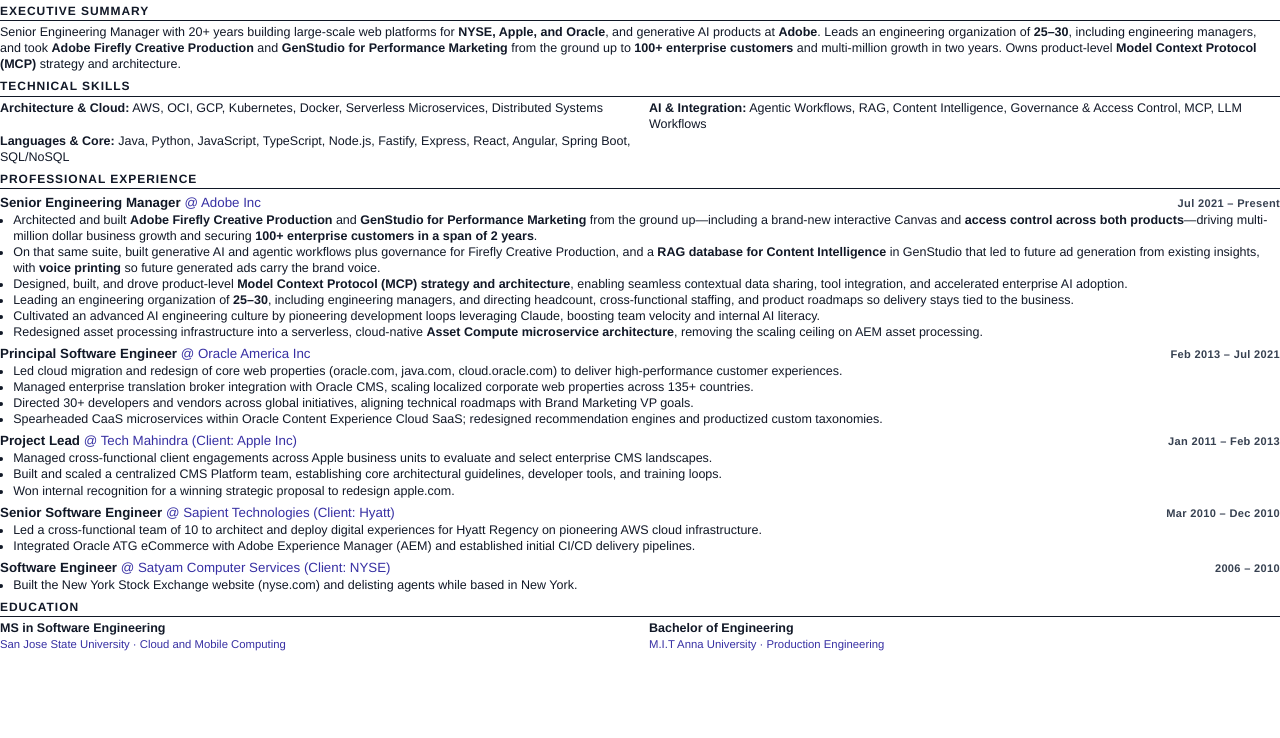
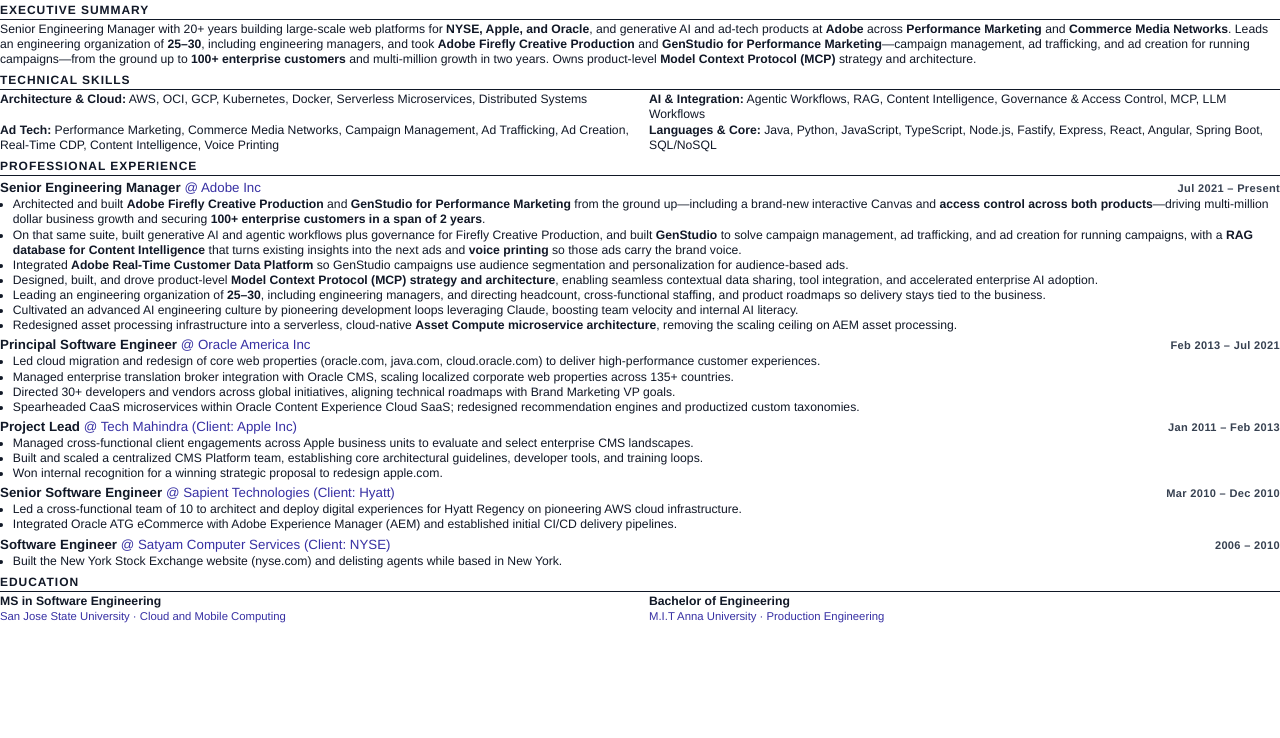
Before and after one commit to sthyagarajan/resume, a plain HTML site: page resume-print.html in a window 1280 px wide. Shown: the part 62-800 px from the top of the page. Drawn offline with Linux system fonts and the light colour scheme.

Commit message:
Show GenStudio as campaign management, trafficking, and ad creation.
Name Performance Marketing, Commerce Media Networks, and the Real-Time CDP audience integration so the ad-tech work is visible on the page and in the PDF.

Co-authored-by: Cursor <cursoragent@cursor.com>

```diff
--- a/resume-print.html
+++ b/resume-print.html
@@ -12,8 +12,8 @@
             background: #fff;
             color: #111827;
             font-family: "Helvetica Neue", Helvetica, Arial, sans-serif;
-            font-size: 9.4pt;
-            line-height: 1.28;
+            font-size: 9.15pt;
+            line-height: 1.24;
         }
         h1 {
             margin: 0;
@@ -37,7 +37,7 @@
         }
         .contact a { color: #374151; text-decoration: none; }
         h2 {
-            margin: 7px 0 3px;
+            margin: 6px 0 2px;
             padding-bottom: 1px;
             border-bottom: 1.25px solid #111827;
             font-size: 9pt;
@@ -53,7 +53,7 @@
         }
         .skills div { margin: 0; }
         .label { font-weight: 700; }
-        .job { margin-top: 6px; }
+        .job { margin-top: 4px; }
         .job-head {
             display: flex;
             justify-content: space-between;
@@ -95,12 +95,13 @@
     </div>
 
     <h2>Executive Summary</h2>
-    <p>Senior Engineering Manager with 20+ years building large-scale web platforms for <strong>NYSE, Apple, and Oracle</strong>, and generative AI products at <strong>Adobe</strong>. Leads an engineering organization of <strong>25–30</strong>, including engineering managers, and took <strong>Adobe Firefly Creative Production</strong> and <strong>GenStudio for Performance Marketing</strong> from the ground up to <strong>100+ enterprise customers</strong> and multi-million growth in two years. Owns product-level <strong>Model Context Protocol (MCP)</strong> strategy and architecture.</p>
+    <p>Senior Engineering Manager with 20+ years building large-scale web platforms for <strong>NYSE, Apple, and Oracle</strong>, and generative AI and ad-tech products at <strong>Adobe</strong> across <strong>Performance Marketing</strong> and <strong>Commerce Media Networks</strong>. Leads an engineering organization of <strong>25–30</strong>, including engineering managers, and took <strong>Adobe Firefly Creative Production</strong> and <strong>GenStudio for Performance Marketing</strong>—campaign management, ad trafficking, and ad creation for running campaigns—from the ground up to <strong>100+ enterprise customers</strong> and multi-million growth in two years. Owns product-level <strong>Model Context Protocol (MCP)</strong> strategy and architecture.</p>
 
     <h2>Technical Skills</h2>
     <div class="skills">
         <div><span class="label">Architecture &amp; Cloud:</span> AWS, OCI, GCP, Kubernetes, Docker, Serverless Microservices, Distributed Systems</div>
         <div><span class="label">AI &amp; Integration:</span> Agentic Workflows, RAG, Content Intelligence, Governance &amp; Access Control, MCP, LLM Workflows</div>
+        <div><span class="label">Ad Tech:</span> Performance Marketing, Commerce Media Networks, Campaign Management, Ad Trafficking, Ad Creation, Real-Time CDP, Content Intelligence, Voice Printing</div>
         <div><span class="label">Languages &amp; Core:</span> Java, Python, JavaScript, TypeScript, Node.js, Fastify, Express, React, Angular, Spring Boot, SQL/NoSQL</div>
     </div>
 
@@ -113,7 +114,8 @@
         </div>
         <ul>
             <li>Architected and built <strong>Adobe Firefly Creative Production</strong> and <strong>GenStudio for Performance Marketing</strong> from the ground up—including a brand-new interactive Canvas and <strong>access control across both products</strong>—driving multi-million dollar business growth and securing <strong>100+ enterprise customers in a span of 2 years</strong>.</li>
-            <li>On that same suite, built generative AI and agentic workflows plus governance for Firefly Creative Production, and a <strong>RAG database for Content Intelligence</strong> in GenStudio that led to future ad generation from existing insights, with <strong>voice printing</strong> so future generated ads carry the brand voice.</li>
+            <li>On that same suite, built generative AI and agentic workflows plus governance for Firefly Creative Production, and built <strong>GenStudio</strong> to solve campaign management, ad trafficking, and ad creation for running campaigns, with a <strong>RAG database for Content Intelligence</strong> that turns existing insights into the next ads and <strong>voice printing</strong> so those ads carry the brand voice.</li>
+            <li>Integrated <strong>Adobe Real-Time Customer Data Platform</strong> so GenStudio campaigns use audience segmentation and personalization for audience-based ads.</li>
             <li>Designed, built, and drove product-level <strong>Model Context Protocol (MCP) strategy and architecture</strong>, enabling seamless contextual data sharing, tool integration, and accelerated enterprise AI adoption.</li>
             <li>Leading an engineering organization of <strong>25–30</strong>, including engineering managers, and directing headcount, cross-functional staffing, and product roadmaps so delivery stays tied to the business.</li>
             <li>Cultivated an advanced AI engineering culture by pioneering development loops leveraging Claude, boosting team velocity and internal AI literacy.</li>
```
Also changed, not shown: index.html (+7 -2 lines), 1 other file.
